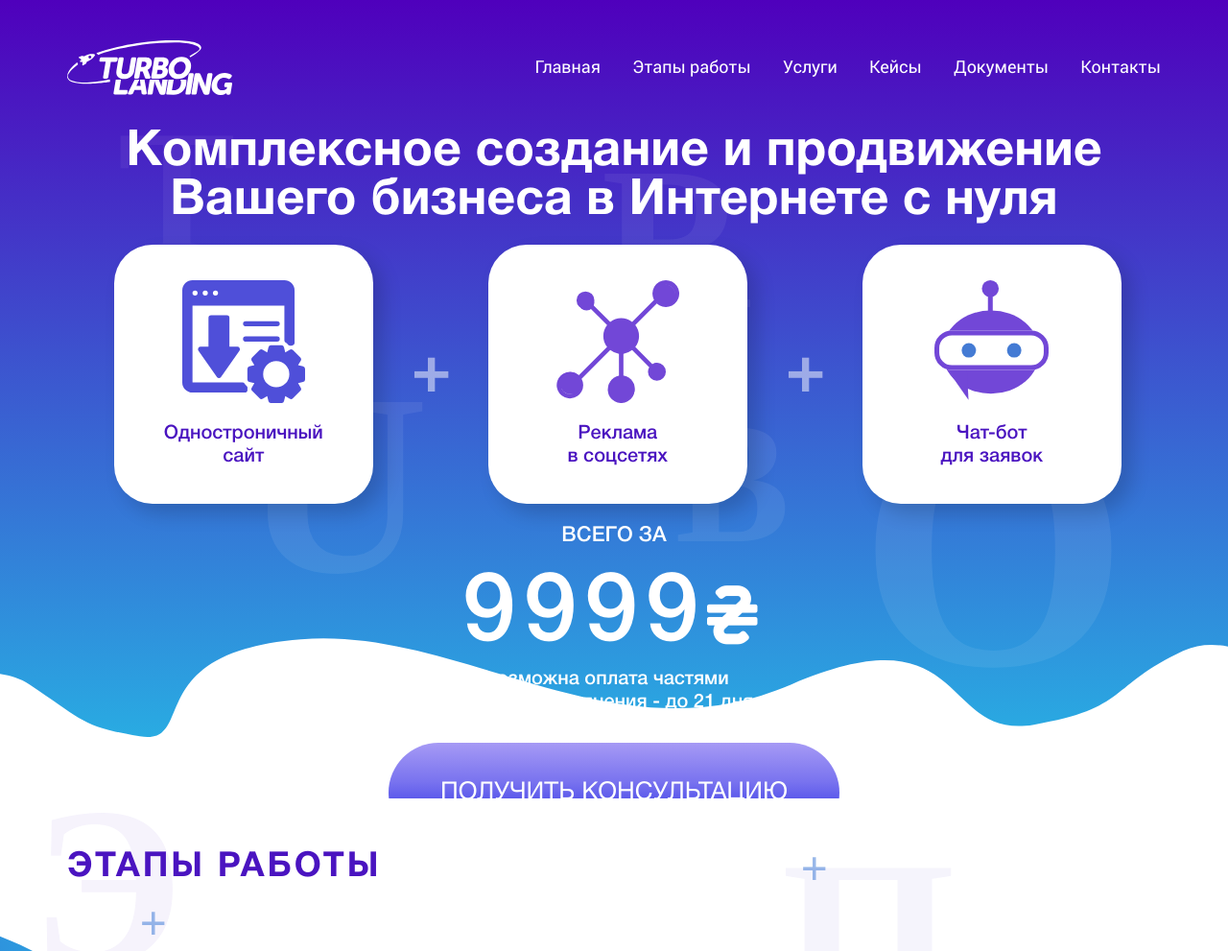
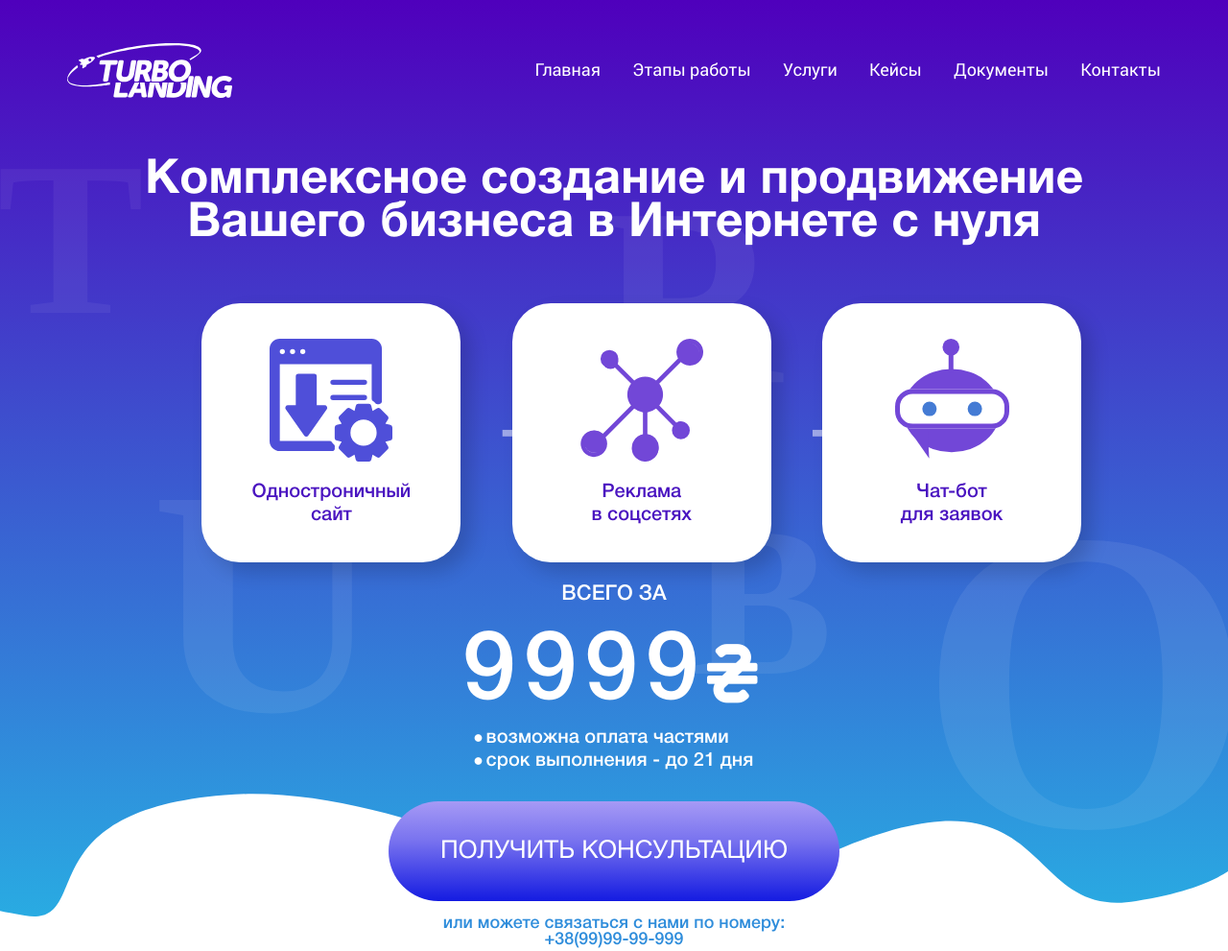
Before and after one commit to romanenkosergio/turbolanding, a website: page app/index.html in a window 1280 px wide. Shown: the top 991 px of the page at 96% size. Drawn offline with Linux system fonts and the light colour scheme; a web font is replaced by a local one.

Commit message:
правки

```diff
--- a/app/sass/main.sass
+++ b/app/sass/main.sass
@@ -17,7 +17,7 @@ a
 	text-decoration: none
 	&:hover
 		text-decoration: none
-		@extend %hover
+		// @extend %hover
 .title
 	@extend %title
 .subtitle
@@ -33,20 +33,20 @@ a
 	&__bg
 		background: url("../img/first-screen/first-bg1.svg") bottom center/cover no-repeat
 		height: 100%
-		max-height: 96vh
+		max-height: 955px
 		width: 100%
 	&__title
 		color: $accent
 		font-family: $hel-bold
-		font-size: 52px
-		line-height: 51px
+		font-size: 50px
+		line-height: 45px
 		text-align: center
-		margin-top: 20px
+		margin-top: 50px
 .header
 	display: flex
 	justify-content: space-between
 	width: 100%
-	margin-top: 28px
+	margin-top: 31px
 	height: 85px
 	align-items: center
 	&__logo
@@ -72,7 +72,8 @@ a
 	display: flex
 	justify-content: space-around
 	width: 100%
-	margin-top: 20px
+	margin: 60px auto 0
+	max-width: 970px
 	&__body
 		background: $accent
 		width: 270px
```
Also changed, not shown: app/css/main.min.css, app/img/first-screen/Line 4.svg (added), app/img/first-screen/ВЕРНУТЬСЯ.svg (added), app/img/first-screen/Доп. услуга 4-image.png (added), app/img/first-screen/Доп. услуга 4.svg (added), app/img/first-screen/Доп. услуга 5-image.png (added), app/img/first-screen/Доп. услуга 5.svg (added).
